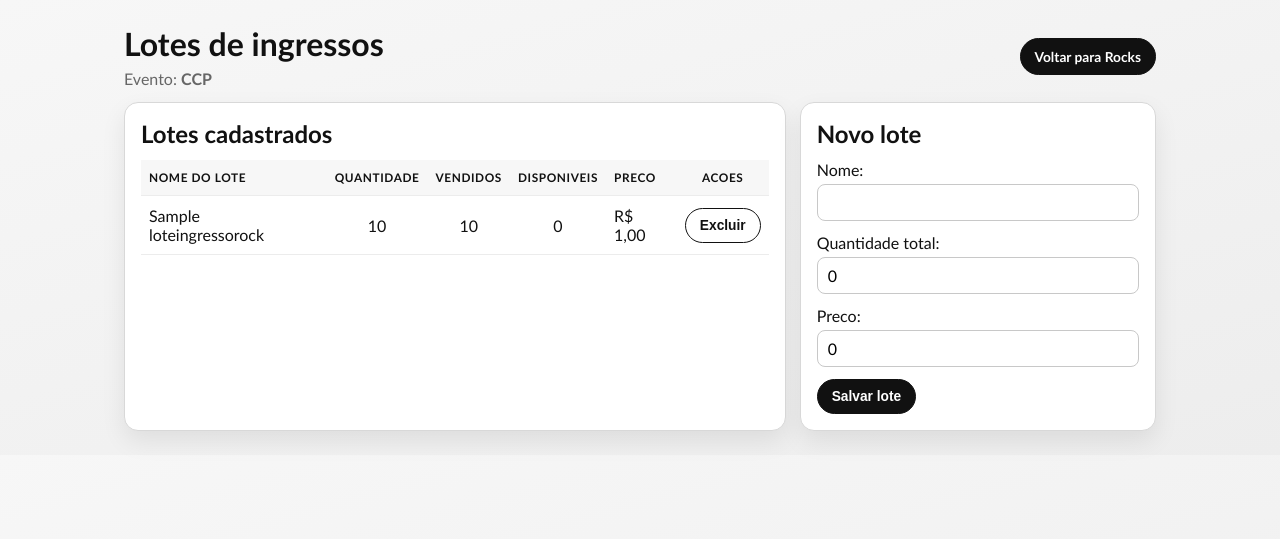
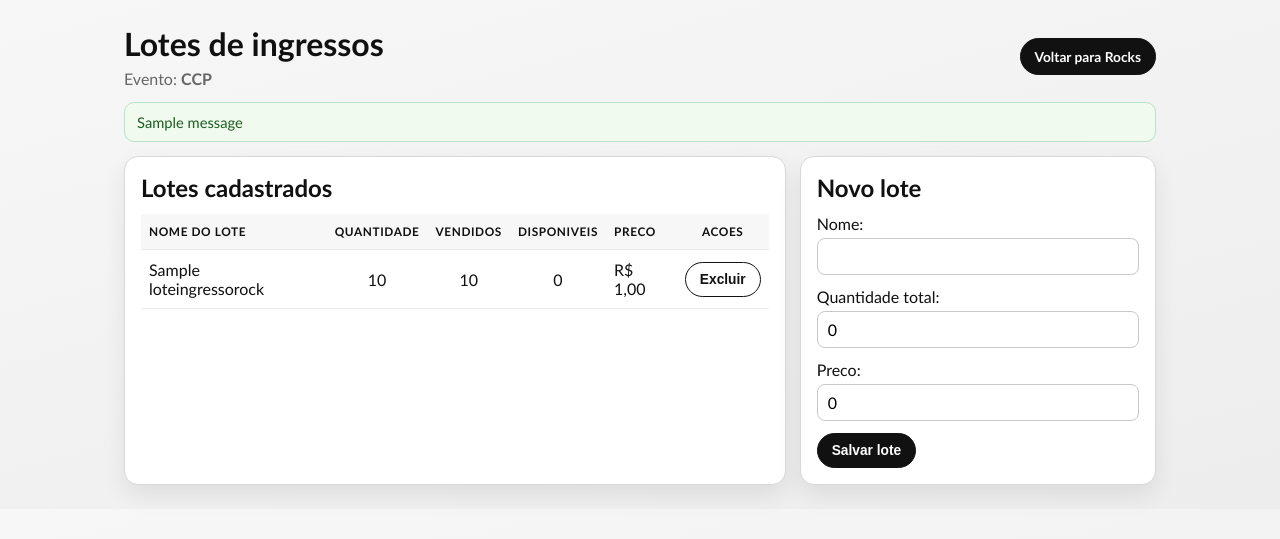
Before and after one commit to flavioeduardo670/rpf, a Django app: page /rock/1/lotes/ in a window 1280 px wide. Shown: the top 539 px of the page. Run offline with Django 5.2, Linux system fonts and the light colour scheme; a user stored in the database is signed in; data comes from the database, SQL or seed files in the repository; tables that the repository leaves empty hold one stand-in row (values such as "Sample post"); one stand-in notice (Sample message) is shown.

Commit message:
Adicionar mensagens globais e stylesheet base compartilhado

```diff
--- /dev/null
+++ b/core/static/core/base.css
@@ -0,0 +1,131 @@
+:root {
+    --app-panel: #ffffff;
+    --app-ink: #101010;
+    --app-muted: #616161;
+    --app-line: #d7d7d7;
+    --app-light: #f6f6f6;
+    --app-dark: #111111;
+    --app-radius: 12px;
+    --app-shadow: 0 10px 20px rgba(0, 0, 0, 0.06);
+}
+
+* { box-sizing: border-box; }
+
+.app-body {
+    margin: 0;
+    color: var(--app-ink);
+    font-family: "Trebuchet MS", "Segoe UI", sans-serif;
+}
+
+.app-wrap {
+    max-width: 1240px;
+    margin: 0 auto;
+    padding: 24px;
+}
+
+.app-topbar {
+    display: flex;
+    justify-content: space-between;
+    align-items: center;
+    gap: 12px;
+    margin-bottom: 14px;
+}
+
+.app-btn,
+.app-btn:visited {
+    display: inline-flex;
+    align-items: center;
+    justify-content: center;
+    gap: 8px;
+    text-decoration: none;
+    border: 1px solid var(--app-dark);
+    border-radius: 999px;
+    background: var(--app-dark);
+    color: #fff;
+    font-weight: 700;
+    font-size: .86rem;
+    padding: 9px 14px;
+    cursor: pointer;
+}
+
+.app-btn--outline {
+    background: #fff;
+    color: var(--app-dark);
+}
+
+.app-card {
+    background: var(--app-panel);
+    border: 1px solid var(--app-line);
+    border-radius: var(--app-radius);
+    padding: 16px;
+    box-shadow: var(--app-shadow);
+}
+
+.app-table-wrap {
+    overflow: auto;
+}
+
+.app-table {
+    width: 100%;
+    border-collapse: collapse;
+}
+
+.app-table th,
+.app-table td {
+    padding: 10px 11px;
+    border-bottom: 1px solid #e8e8e8;
+    text-align: left;
+    vertical-align: middle;
+}
+
+.app-table th {
+    background: var(--app-light);
+    font-size: .78rem;
+    text-transform: uppercase;
+    letter-spacing: .6px;
+}
+
+.messages {
+    display: grid;
+    gap: 8px;
+    margin: 0 0 14px;
+    padding: 0;
+    list-style: none;
+}
+
+.message {
+    padding: 10px 12px;
+    border-radius: 10px;
+    border: 1px solid transparent;
+    font-size: .92rem;
+}
+
+.message.success {
+    background: #f1faee;
+    border-color: #b7e4c7;
+    color: #1b5e20;
+}
+
+.message.error {
+    background: #fff1f2;
+    border-color: #fecdd3;
+    color: #9f1239;
+}
+
+.message.warning {
+    background: #fffbeb;
+    border-color: #fde68a;
+    color: #92400e;
+}
+
+.message.info {
+    background: #eff6ff;
+    border-color: #bfdbfe;
+    color: #1e3a8a;
+}
+
+@media (max-width: 920px) {
+    .app-wrap { padding: 14px; }
+    .app-topbar { flex-direction: column; align-items: flex-start; }
+    .app-btn { width: 100%; text-align: center; }
+}
--- a/core/templates/core/lotes_rock.html
+++ b/core/templates/core/lotes_rock.html
@@ -1,9 +1,11 @@
 <!DOCTYPE html>
 <html lang="pt-BR">
 <head>
+    {% load static %}
     <meta charset="UTF-8">
     <meta name="viewport" content="width=device-width, initial-scale=1.0">
     <title>Lotes do Rock</title>
+    <link rel="stylesheet" href="{% static 'core/base.css' %}">
     <style>
         :root {
             --bg: #f3f3f3;
@@ -128,18 +130,25 @@
         }
     </style>
 </head>
-<body>
-    <main class="wrap">
-        <header class="topbar">
+<body class="app-body">
+    <main class="wrap app-wrap">
+        <header class="topbar app-topbar">
             <div>
                 <h1>Lotes de ingressos</h1>
                 <p class="sub">Evento: <strong>{{ evento.nome }}</strong></p>
             </div>
-            <a href="{% url 'rock' %}" class="btn">Voltar para Rocks</a>
+            <a href="{% url 'rock' %}" class="btn app-btn">Voltar para Rocks</a>
         </header>
+        {% if messages %}
+        <ul class="messages">
+            {% for message in messages %}
+            <li class="message {{ message.tags }}">{{ message }}</li>
+            {% endfor %}
+        </ul>
+        {% endif %}
 
         <section class="grid">
-            <article class="card">
+            <article class="card app-card">
                 <h2 style="margin-bottom: 12px;">Lotes cadastrados</h2>
                 <table>
                     <tr>
@@ -160,7 +169,7 @@
                         <td class="center">
                             <form method="post">
                                 {% csrf_token %}
-                                <button type="submit" class="btn btn-outline" name="excluir_lote" value="{{ lote.id }}">Excluir</button>
+                                <button type="submit" class="btn btn-outline app-btn app-btn--outline" name="excluir_lote" value="{{ lote.id }}">Excluir</button>
                             </form>
                         </td>
                     </tr>
@@ -170,12 +179,12 @@
                 </table>
             </article>
 
-            <article class="card">
+            <article class="card app-card">
                 <h2 style="margin-bottom: 12px;">Novo lote</h2>
                 <form method="post">
                     {% csrf_token %}
                     {{ form.as_p }}
-                    <button type="submit" class="btn">Salvar lote</button>
+                    <button type="submit" class="btn app-btn">Salvar lote</button>
                 </form>
             </article>
         </section>
--- a/core/views/legacy.py
+++ b/core/views/legacy.py
@@ -18,6 +18,7 @@ from django.views.decorators.http import require_POST
 from django.contrib.auth import login
 from django.contrib.auth import get_user_model
 from django.contrib.auth.decorators import login_required
+from django.contrib import messages
 
 from ..forms import (
     apply_form_config,
@@ -316,7 +317,9 @@ def gerenciar_acessos(request):
                 morador.user = acesso_usuario.user
                 morador.save(update_fields=['user'])
                 moradores_livres.pop(morador_id, None)
+            messages.success(request, 'Acessos atualizados com sucesso.')
             return redirect('gerenciar_acessos')
+        messages.error(request, 'Nao foi possivel salvar os acessos. Revise os campos destacados.')
     else:
         formset = AcessoMoradorFormSet(queryset=moradores_qs)
         usuario_formset = AcessoUsuarioFormSet(queryset=acessos_usuarios_qs, prefix='usuarios')
@@ -459,7 +462,9 @@ def financeiro(request):
                         mes_referencia=mes_referencia,
                         defaults={'valor_total': desconto_form.cleaned_data['valor_total']},
                     )
+                    messages.success(request, 'Desconto mensal salvo com sucesso.')
                     return redirect(f"{redirect('financeiro').url}?mes={mes_referencia.strftime('%Y-%m')}")
+                messages.error(request, 'Nao foi possivel salvar o desconto mensal.')
         elif 'ajuste_submit' in request.POST:
             ajuste_formset = AjusteMoradorFormSet(request.POST, queryset=AjusteMorador.objects.none())
             if ajuste_formset.is_valid():
@@ -471,7 +476,9 @@ def financeiro(request):
                     ajuste.save()
                 for obj in ajuste_formset.deleted_objects:
                     obj.delete()
+                messages.success(request, 'Ajustes individuais salvos com sucesso.')
                 return redirect(f"{redirect('financeiro').url}?mes={mes_referencia.strftime('%Y-%m')}")
+            messages.error(request, 'Nao foi possivel salvar os ajustes individuais.')
         elif 'pendencia_submit' in request.POST:
             mes_referencia_str = request.POST.get('mes_referencia')
             if mes_referencia_str:
@@ -482,20 +489,26 @@ def financeiro(request):
                         mes_referencia=mes_referencia,
                         defaults={'valor_total': pendencia_form.cleaned_data['valor_total']},
                     )
+                    messages.success(request, 'Pendencia mensal salva com sucesso.')
                     return redirect(f"{redirect('financeiro').url}?mes={mes_referencia.strftime('%Y-%m')}")
+                messages.error(request, 'Nao foi possivel salvar a pendencia mensal.')
         elif 'fixas_submit' in request.POST:
             fixas_formset = ContaFixaFormSet(request.POST, queryset=ContaFixa.objects.all())
             if fixas_formset.is_valid():
                 fixas_formset.save()
+                messages.success(request, 'Contas fixas atualizadas com sucesso.')
                 mes_ref = request.POST.get('mes_referencia')
                 if mes_ref:
                     return redirect(f"{redirect('financeiro').url}?mes={mes_ref[:7]}")
                 return redirect('financeiro')
+            messages.error(request, 'Nao foi possivel salvar as contas fixas.')
         else:
             configuracao_form = ConfiguracaoFinanceiraForm(request.POST, instance=configuracao)
             if configuracao_form.is_valid():
                 configuracao_form.save()
+                messages.success(request, 'Valor de aluguel atualizado com sucesso.')
                 return redirect('financeiro')
+            messages.error(request, 'Nao foi possivel salvar a configuracao de aluguel.')
     if configuracao_form is None:
         configuracao_form = ConfiguracaoFinanceiraForm(instance=configuracao)
 
@@ -1323,6 +1336,7 @@ def ingressos_rock(request, evento_id):
             ingresso.delete()
             evento.quantidade_pessoas = IngressoRock.objects.filter(rock_evento=evento).count()
             evento.save(update_fields=['quantidade_pessoas'])
+            messages.success(request, 'Ingresso removido com sucesso.')
             return redirect('ingressos_rock', evento_id=evento.id)
         form = IngressoRockForm(request.POST, evento=evento)
         if form.is_valid():
@@ -1336,7 +1350,9 @@ def ingressos_rock(request, evento_id):
             lote.save(update_fields=['quantidade_vendida'])
             evento.quantidade_pessoas = IngressoRock.objects.filter(rock_evento=evento).count()
             evento.save(update_fields=['quantidade_pessoas'])
+            messages.success(request, 'Ingresso registrado com sucesso.')
             return redirect('ingressos_rock', evento_id=evento.id)
+        messages.error(request, 'Nao foi possivel registrar o ingresso. Confira os dados informados.')
     else:
         form = IngressoRockForm(evento=evento)
 
@@ -1386,6 +1402,7 @@ def lotes_rock(request, evento_id):
         if 'excluir_lote' in request.POST:
             lote = get_object_or_404(LoteIngressoRock, id=request.POST.get('excluir_lote'), rock_evento=evento)
             lote.delete()
+            messages.success(request, 'Lote excluido com sucesso.')
             return redirect('lotes_rock', evento_id=evento.id)
 
         form = LoteIngressoRockForm(request.POST)
@@ -1393,7 +1410,9 @@ def lotes_rock(request, evento_id):
             lote = form.save(commit=False)
             lote.rock_evento = evento
             lote.save()
+            messages.success(request, 'Lote criado com sucesso.')
             return redirect('lotes_rock', evento_id=evento.id)
+        messages.error(request, 'Nao foi possivel salvar o lote. Revise os campos preenchidos.')
     else:
         form = LoteIngressoRockForm()
 
@@ -1434,6 +1453,9 @@ def comprar_rocks(request):
                 quantidade=quantidade,
                 valor_total=valor_total,
             )
+            messages.success(request, 'Pedido de compra criado. Gere o pagamento para confirmar seu ingresso.')
+        else:
+            messages.error(request, 'Nao foi possivel iniciar a compra. Confira os dados informados.')
 
     if request.method == 'POST' and 'confirmar_pagamento' in request.POST:
         pedido_pagamento = get_object_or_404(
@@ -1464,6 +1486,7 @@ def comprar_rocks(request):
         )
         pedido_pagamento.rock_evento.quantidade_pessoas = total_pessoas
         pedido_pagamento.rock_evento.save(update_fields=['quantidade_pessoas'])
+        messages.success(request, 'Pagamento confirmado e ingresso adicionado na lista.')
         return redirect('comprar_rocks')
 
     if pedido_pagamento:
```
Also changed, not shown: core/templates/core/comprar_rocks.html (+18 -9 lines), core/templates/core/financeiro.html (+10 -1 lines), core/templates/core/gerenciar_acessos.html (+15 -6 lines), core/templates/core/home.html (+22 -13 lines), core/templates/core/ingressos_rock.html (+10 -1 lines), core/templates/core/rock.html (+16 -7 lines).
